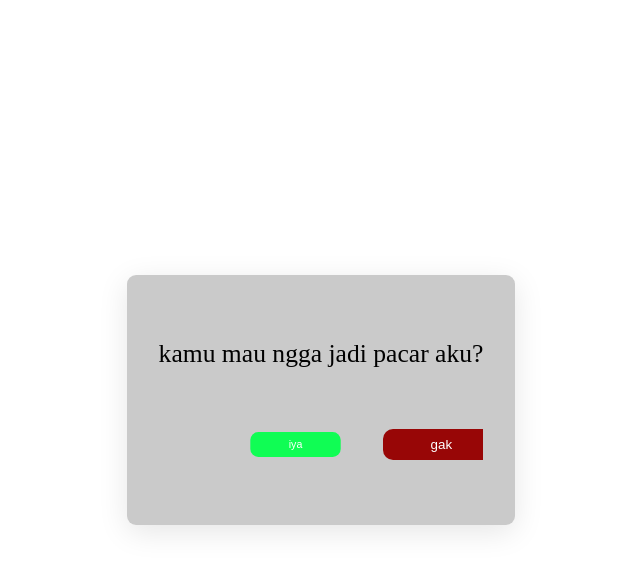
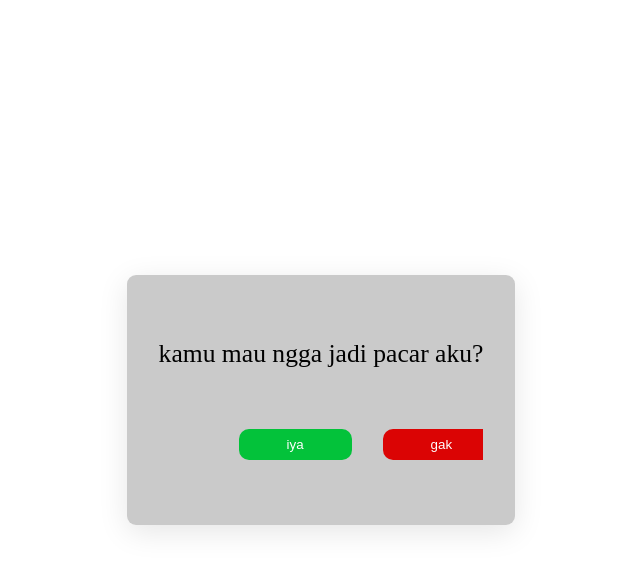
Before and after one commit to kak-rul/sahrul.github.io, a plain HTML site: page index.html in a window 1280 px wide. In both pictures the pointer is over the button "iya". Shown: the whole page, without its empty margins (319-959 px from the left). Drawn offline with Linux system fonts and the light colour scheme.

Commit message:
mengubah posisi tombol dan warna tombol

```diff
--- a/style.css
+++ b/style.css
@@ -62,36 +62,22 @@
 .btn-iya {
     position: absolute;
     left: 5rem;
-    background-color: rgb(3, 194, 58);
+    background-color: rgb(16, 253, 84);
 }
 
 .btn-gak {
     position: absolute;
     left: 14rem;
-    background-color: rgb(152, 6, 6);
+    background-color: rgb(219, 4, 4);
 }
 
 .btn-iya:hover {
-    background-color: rgb(16, 253, 84);
-    transform: scale(0.8);
-    -webkit-transform: scale(0.8);
-    -moz-transform: scale(0.8);
-    -ms-transform: scale(0.8);
-    -o-transform: scale(0.8);
-    transition: 200ms ease-in-out all;
-    -webkit-transition: 200ms ease-in-out all;
-    -moz-transition: 200ms ease-in-out all;
-    -ms-transition: 200ms ease-in-out all;
-    -o-transition: 200ms ease-in-out all;
+    background-color: rgb(3, 194, 58);
+
 }
 
 .btn-gak:hover {
     background-color: rgb(248, 0, 0);
-    transform: scale(0.8);
-    -webkit-transform: scale(0.8);
-    -moz-transform: scale(0.8);
-    -ms-transform: scale(0.8);
-    -o-transform: scale(0.8);
 }
 
 @media screen and (max-width:430px) {
@@ -117,7 +103,7 @@
 
     .btn-iya {
         position: relative;
-        left: 4rem;
+        left: 3rem;
     }
 
     .btn-gak {
```
